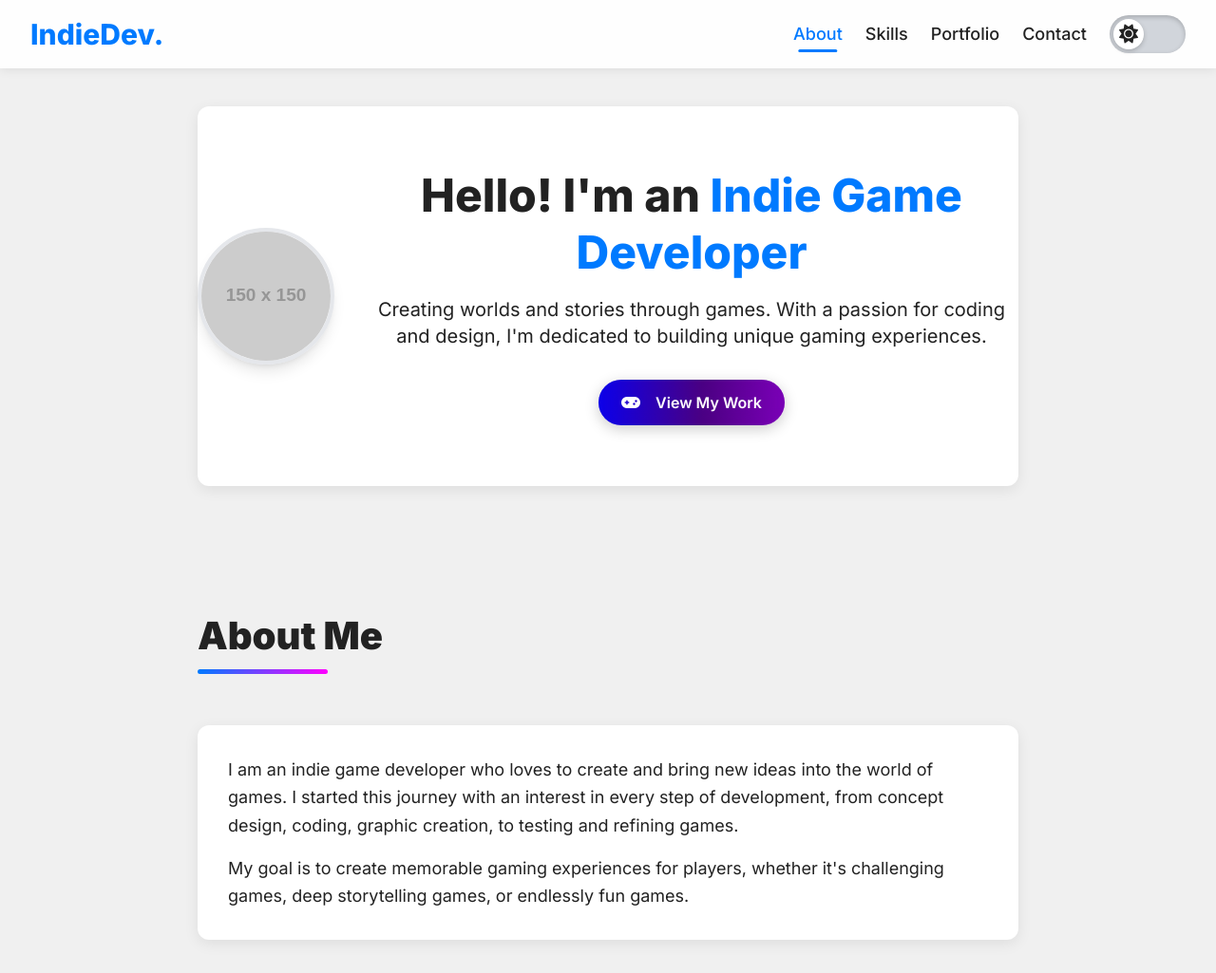
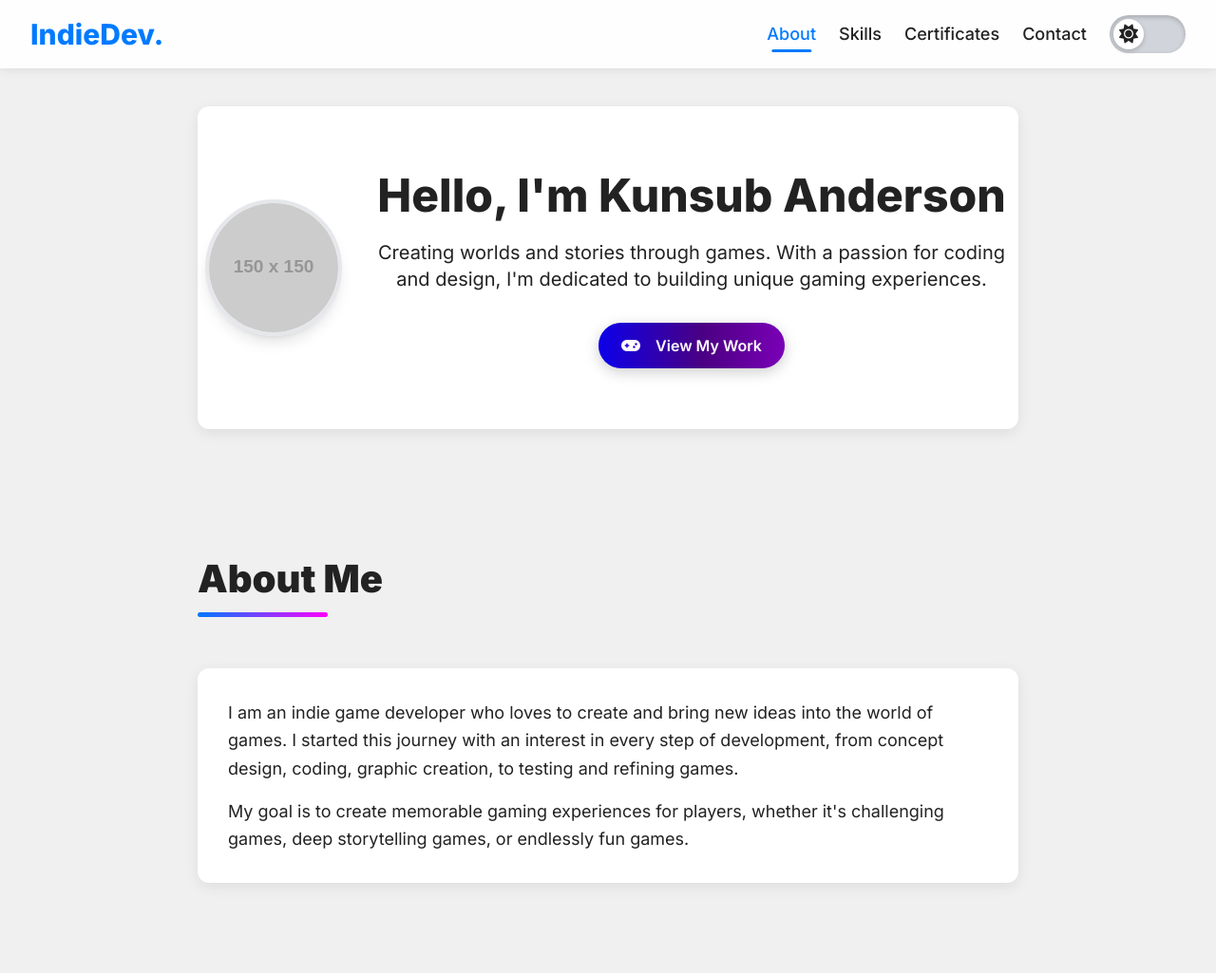
Before and after one commit to Hero733/Kunsub-Anderson, a plain HTML site: page index.html in a window 1280 px wide. Shown: the top 1025 px of the page at 95% size. Drawn offline with nearby package versions, Linux system fonts and the light colour scheme; placeholder pictures from the web are drawn by us.

Commit message:
Update index.html

```diff
--- a/index.html
+++ b/index.html
@@ -675,14 +675,14 @@
         // Language content object
         const appContent = {
             en: {
-                pageTitle: "Indie Game Developer Portfolio",
+                pageTitle: "Kunsub Anderson - Indie Game Developer",
                 selectLanguageTitle: "Select Your Language",
                 navAbout: "About",
                 navSkills: "Skills",
-                navPortfolio: "Portfolio",
+                navPortfolio: "Certificates",
                 navContact: "Contact",
                 toggleTheme: "Toggle Theme",
-                heroTitle: "Hello! I'm an <span class='text-accent'>Indie Game Developer</span>",
+                heroTitle: "Hello, I'm Kunsub Anderson",
                 heroSubtitle: "Creating worlds and stories through games. With a passion for coding and design, I'm dedicated to building unique gaming experiences.",
                 viewMyWork: "View My Work",
                 aboutTitle: "About Me",
```
